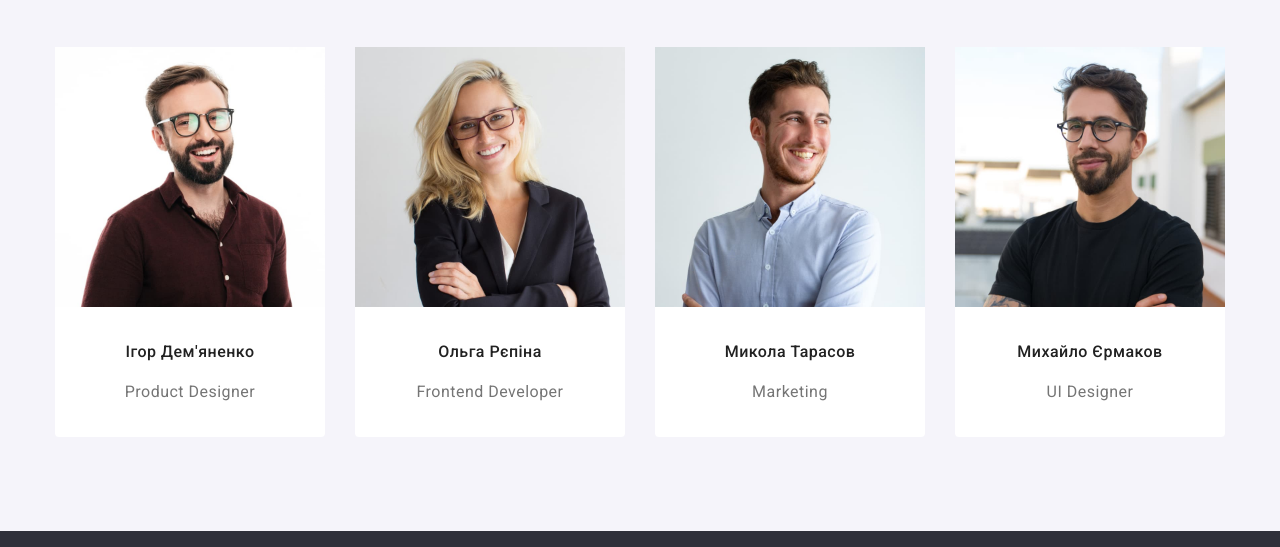
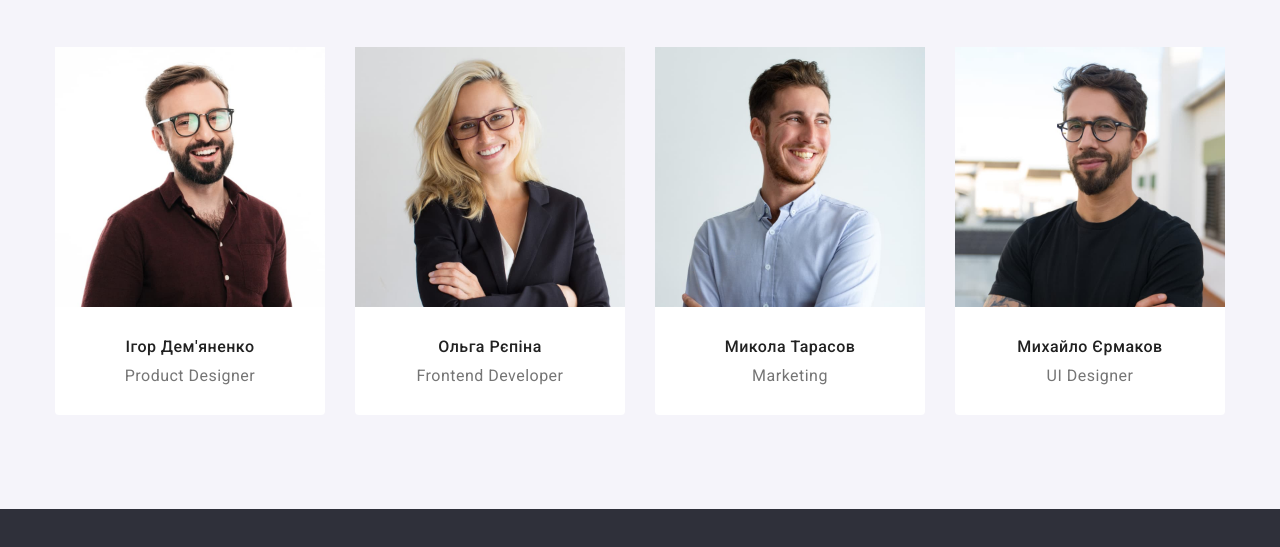
Before and after one commit to shandaliuk/goit-markup-hw-03, a plain HTML site: page index.html in a window 1280 px wide. Shown: the part 1628-2175 px from the top of the page. Drawn offline with nearby package versions, Linux system fonts and the light colour scheme.

Commit message:
Final result

```diff
--- a/css/styles.css
+++ b/css/styles.css
@@ -255,12 +255,12 @@ body {
   margin-bottom: 10px;
   font-weight: 500;
   font-size: 16px;
-  line-height: 1.88;
+  line-height: 1.19;
   letter-spacing: 0.03em;
 }
 
 .company-team .text {
-  line-height: 1.88;
+  line-height: 1.19;
   text-align: center;
   letter-spacing: 0.03em;
 }
```
